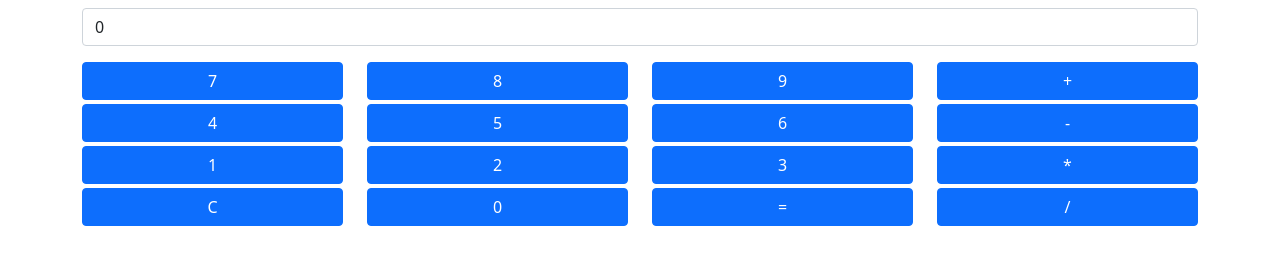
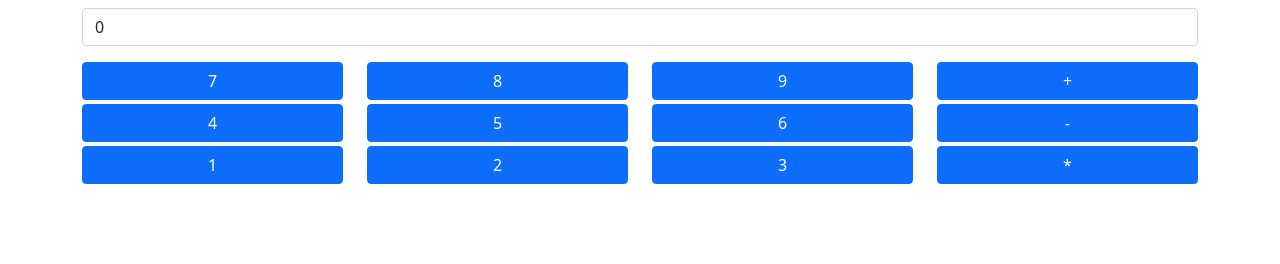
Before and after one commit to ulima-pw/calculadora_20212, a plain HTML site: page index.html in a window 1280 px wide. Drawn offline with nearby package versions, Linux system fonts and the light colour scheme.

Commit message:
armando layout por js

```diff
--- a/index.css
+++ b/index.css
@@ -1,3 +1,7 @@
 button {
     width: 100%;
 }
+
+.but_verde {
+    background-color: green;
+}
--- a/index.html
+++ b/index.html
@@ -5,8 +5,19 @@
         <link href="https://cdn.jsdelivr.net/npm/bootstrap@5.1.1/dist/css/bootstrap.min.css" rel="stylesheet" integrity="sha384-F3w7mX95PdgyTmZZMECAngseQB83DfGTowi0iMjiWaeVhAn4FJkqJByhZMI3AhiU" crossorigin="anonymous">
         <script src="https://cdn.jsdelivr.net/npm/bootstrap@5.1.1/dist/js/bootstrap.bundle.min.js" integrity="sha384-/bQdsTh/da6pkI1MST/rWKFNjaCP5gBSY4sEBT38Q/9RBh9AH40zEOg7Hlq2THRZ" crossorigin="anonymous"></script>
         <link href="/index.css" type="text/css" rel="stylesheet" />
+        <script src="/index.js"></script>
     </head>
     <body class="container pt-2">
+
+
+
+
+
+
+
+
+
+        <!--
         <input id="txt_numeros"
                 class="form-control mb-3"
                 type="text"
@@ -95,6 +106,7 @@
                 <button type="button" class="btn btn-primary">/</button>
             </div>
         </div>
-        <script src="/index.js"></script>
+        -->
+
     </body>
 </html>
--- a/index.js
+++ b/index.js
@@ -56,18 +56,96 @@ const operacionOnClickNoObstrusivo = (evt) => {
     operacionOnClick(op)
 }
 
+const crearInputNumeros = () => {
+    var inputNumeros = document.createElement("input")
+    inputNumeros.setAttribute("id", "txt_numeros")
+    inputNumeros.setAttribute("class", "form-control mb-3")
+    inputNumeros.setAttribute("type", "text")
+    inputNumeros.setAttribute("value", "0")
+
+    return inputNumeros
+}
+
+const crearDivFilaBotones = (numFila) => {
+    var div = document.createElement("div")
+    div.setAttribute("class", "row mb-1")
+
+
+    for (var i = 0; i< 4; i++) {
+        var divCol = document.createElement("div")
+        divCol.setAttribute("class", "col")
+
+        var etiqueta = ""
+        if (i == 3) {
+            // Boton operacion
+            switch(numFila) {
+                case 7:
+                    etiqueta= "+"
+                break;
+                case 4: etiqueta= "-"
+                break;
+                case 1: etiqueta= "*"
+                break;
+            }
+
+        }else {
+            etiqueta = (numFila + i)
+        }
+
+        var but = document.createElement("button")
+        but.setAttribute("id", "but" + etiqueta)
+        but.setAttribute("class", "btn btn-primary")
+        but.setAttribute("type", "button")
+        but.innerText = etiqueta
+        divCol.appendChild(but)
+        div.appendChild(divCol)
+    }
+    return div;
+}
+
+const crearUltimaFila = () => {
+    var div = document.createElement("div")
+    div.setAttribute("class", "row mb-1")
+
+    var divCol = document.createElement("div")
+    divCol.setAttribute("class", "col")
+}
+
+const construirCalculadora = () => {
+    var inputNumeros = crearInputNumeros();
+    document.body.appendChild(inputNumeros);
+
+    var divFila = crearDivFilaBotones(7)
+    document.body.appendChild(divFila);
+
+    divFila = crearDivFilaBotones(4)
+    document.body.appendChild(divFila);
+
+    divFila = crearDivFilaBotones(1)
+    document.body.appendChild(divFila);
+
+    divFila = crearUltimaFila()
+}
+
+
+
 const main = () => {
+    construirCalculadora();
+
+
 
     for (var i =0 ; i < 10; i++) {
         const but = document.getElementById("but" + i)
-        but.onclick = numeroOnClickNoObstrusivo
+        //but.onclick = numeroOnClickNoObstrusivo
+        but.addEventListener("click", numeroOnClickNoObstrusivo)
     }
 
     const arrOperaciones = ["+", "-", "C", "="]
     for (var op of arrOperaciones) {
         const but = document.getElementById("but" + op)
-        but.onclick = operacionOnClickNoObstrusivo
+        but.setAttribute("billy", "pw")
+        but.onclick = operacionOnClickNoObstrusivo;
     }
 }
 
-main();
+window.addEventListener("load", main);
```
